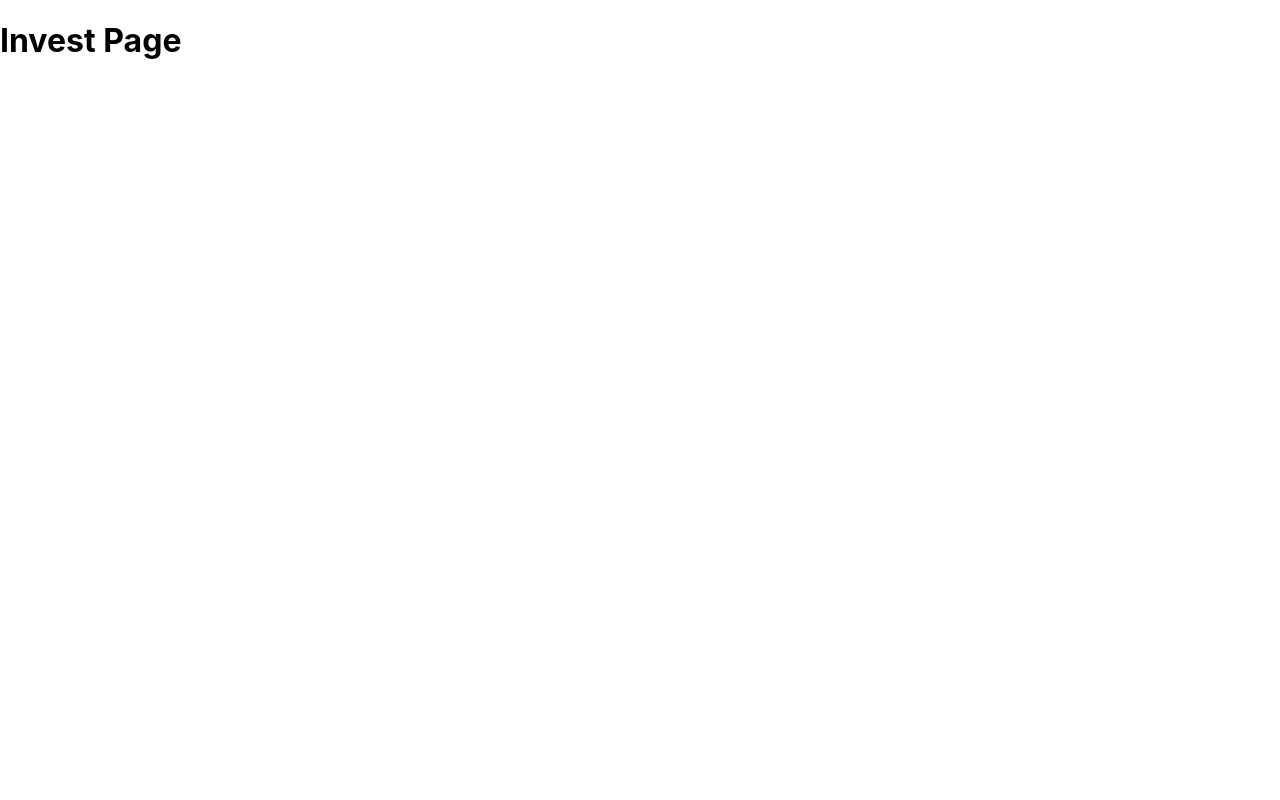
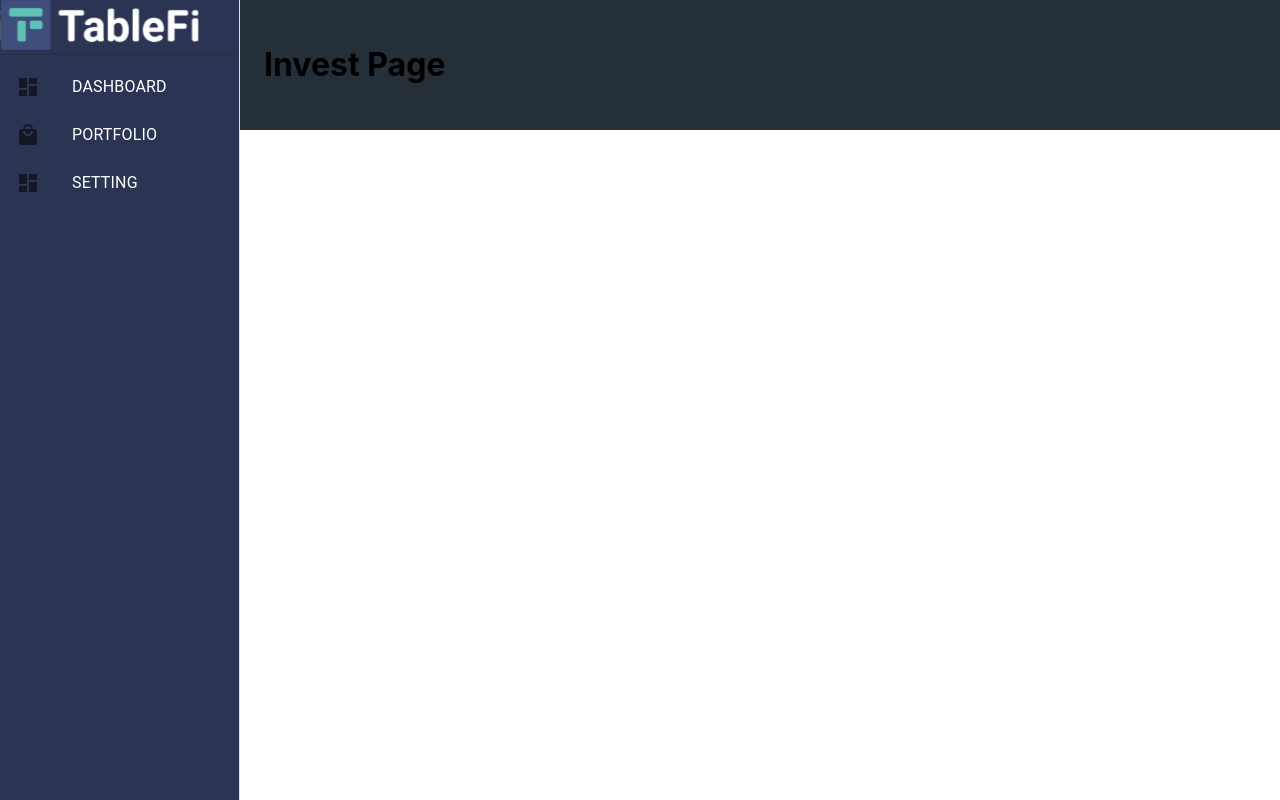
Before and after one commit to rilwan99/Solana-Wallet-Dapp, a Next.js app: page /invest in a window 1280 px wide. Built offline with nearby package versions, Linux system fonts and the light colour scheme.

Commit message:
include invest page

```diff
--- a/pages/invest.tsx
+++ b/pages/invest.tsx
@@ -1,15 +1,78 @@
+import * as React from "react";
+import Image from "next/image";
+import { useRouter } from "next/router";
+import styles from "../styles/Invest.module.css";
 
+import Box from "@mui/material/Box";
+import Drawer from "@mui/material/Drawer";
+import List from "@mui/material/List";
+import Typography from "@mui/material/Typography";
+import Divider from "@mui/material/Divider";
+import ListItem from "@mui/material/ListItem";
+import ListItemButton from "@mui/material/ListItemButton";
+import ListItemIcon from "@mui/material/ListItemIcon";
+import ListItemText from "@mui/material/ListItemText";
+import DashboardIcon from "@mui/icons-material/Dashboard";
+import LocalMallIcon from "@mui/icons-material/LocalMall";
 
+import { Card } from "@mui/material";
 
+const drawerWidth = 240;
 
 export const Invest: React.FC = () => {
 
 
+    return (
+        <Box
+            sx={{
+                height: "100%",
+                display: "flex",
+            }}>
 
-    return (
-        <div>
-            <h1>Invest Page</h1>
-        </div>
+            <Drawer
+                sx={{
+                    width: drawerWidth,
+                    flexShrink: 0,
+                    "& .MuiDrawer-paper": {
+                        width: drawerWidth,
+                        boxSizing: "border-box",
+                    },
+                }}
+                variant="permanent"
+                anchor="left"
+            >
+                <div className={styles.div1}>
+                    <Image src="/TableFi_Logo.svg" height={50} width={200} />
+                    <br />
+                    <Divider />
+
+                    <List>
+                        {["DASHBOARD", "PORTFOLIO", "SETTING"].map((text, index) => (
+                            <ListItem key={text} disablePadding>
+                                <ListItemButton>
+                                    <ListItemIcon className={styles.menuItem}>
+                                        {index % 2 === 0 ? <DashboardIcon /> : <LocalMallIcon />}
+                                    </ListItemIcon>
+                                    <ListItemText className={styles.menuItem} primary={text} />
+                                </ListItemButton>
+                            </ListItem>
+                        ))}
+                    </List>
+                </div>
+            </Drawer>
+
+            <Box
+                sx={{
+                    height: "100%",
+                    flexGrow: 1,
+                    bgcolor: "#242F37",
+                    p: 3,
+                }}
+            >
+                <h1>Invest Page</h1>
+            </Box>
+
+        </Box>
     )
 }
 export default Invest;
--- /dev/null
+++ b/styles/Invest.module.css
@@ -0,0 +1,8 @@
+.div1 {
+  background-color: #2b3453;
+  height: 100%;
+}
+
+.menuItem {
+  color: white;
+}
```
